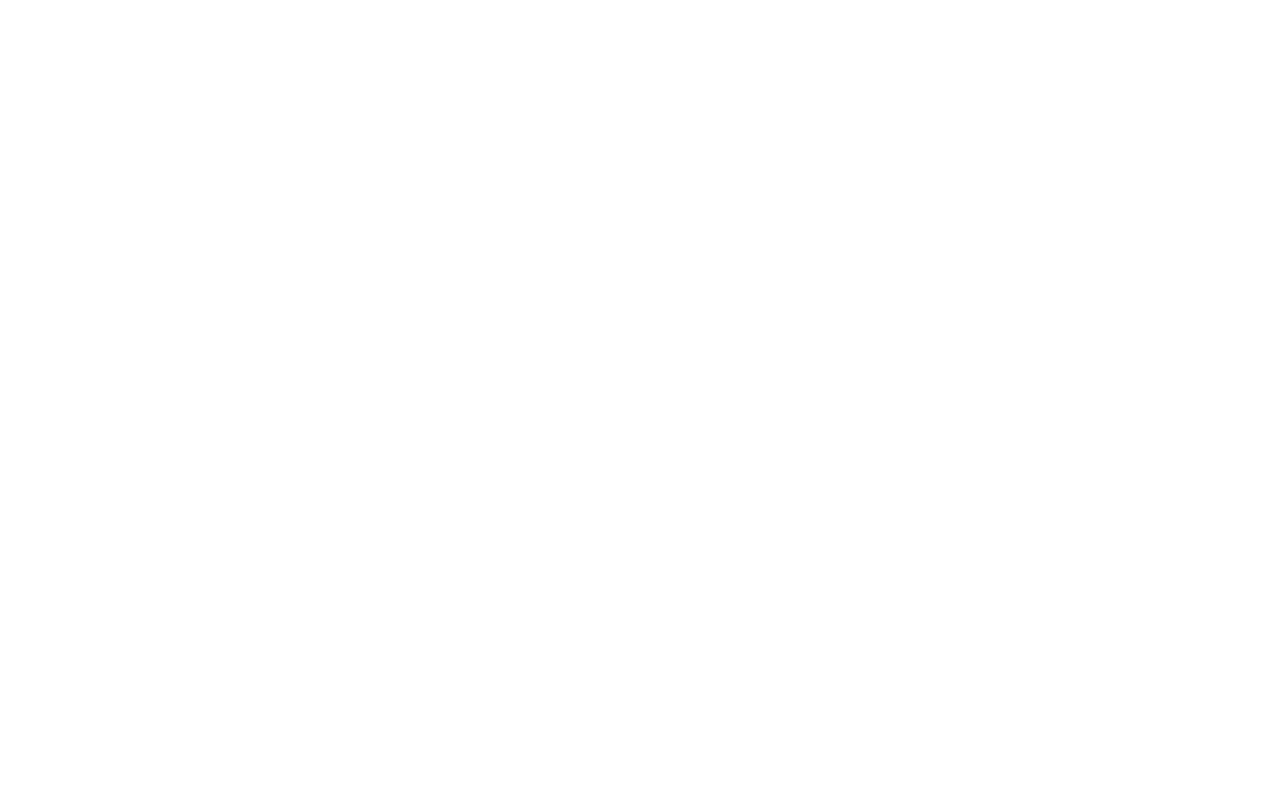
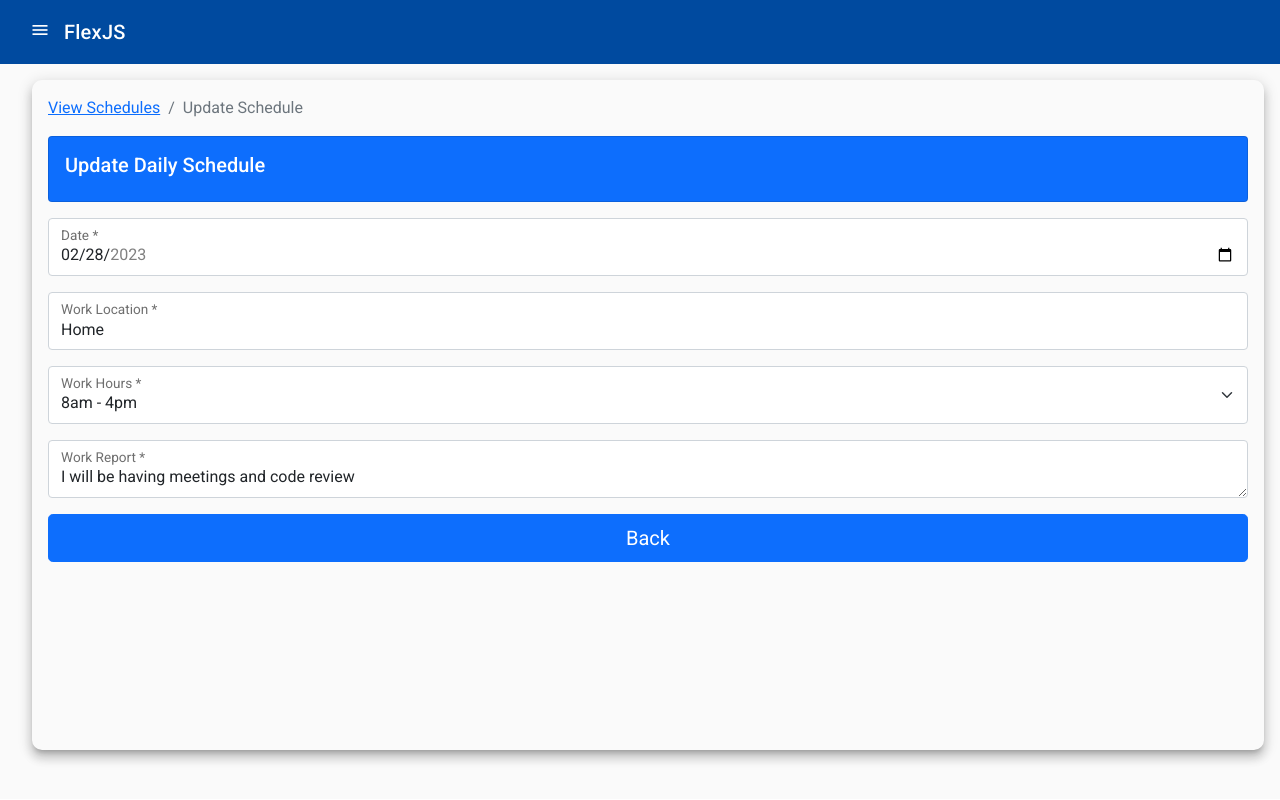
Before and after one commit to marinamanidar/flexIS, an Angular app: page /sidebar/update/1 in a window 1280 px wide. Before the commit this address led to /. Built offline with nearby package versions, Linux system fonts and the light colour scheme.

Commit message:
dev - view schedule & update schedule complete

```diff
--- a/src/app/app-routing.module.ts
+++ b/src/app/app-routing.module.ts
@@ -36,7 +36,8 @@
       {path: 'home', component: HomePageComponent},
 	    {path: 'view-sch', component: ViewScheduleComponent},
 	    {path: 'request/:id',component: ReviewRequestComponent},
-      {path: 'view-request', component: ViewRequestComponent}
+      {path: 'view-request', component: ViewRequestComponent},
+      {path: 'update/:id',component: UpdateScheduleComponent}
     ]
   }];
 
--- a/src/app/app.component.ts
+++ b/src/app/app.component.ts
@@ -164,14 +164,14 @@
 
 
 	this.schedule = {
-      id: 1,
+      id: '1',
       employeeID: "E100",
       date: new Date().toLocaleDateString(),
       workLocation : "Home",
       workHours: "1",
       workReport: "I will be having meetings and code review",
       supervisorComments: null,
-      status: "Pending"
+      status: "Approved"
     }
     this.addSchedule(this.schedule);
 
--- a/src/app/shared-model/daily-schedule.model.ts
+++ b/src/app/shared-model/daily-schedule.model.ts
@@ -1,5 +1,5 @@
 export class Schedule {
-    id: number
+    id: string
     employeeID: string
     date: string
     workLocation: string
--- a/src/app/update-schedule/update-schedule.component.html
+++ b/src/app/update-schedule/update-schedule.component.html
@@ -19,12 +19,12 @@
     </div>
 
     <div class="form-floating mb-3">
-      <input type="text" class="form-control input-lg" id="floatingInput" name="workLocation" formControlName="workLocation" [class.is-invalid]="(scheduleForm.get('workLocation').touched || scheduleForm.get('workLocation').dirty) && scheduleForm.get('workLocation').invalid"/>
+      <input type="text" class="form-control input-lg" id="workLocation" name="workLocation" formControlName="workLocation" [class.is-invalid]="(scheduleForm.get('workLocation').touched || scheduleForm.get('workLocation').dirty) && scheduleForm.get('workLocation').invalid"/>
       <label for="floatingInput">Work Location *</label>
     </div>
 
     <div class="form-floating mb-3">
-        <select name="position" class="form-select" id="floatingSelect" aria-label="Floating label select example" formControlName="workHours" [class.is-invalid]="(scheduleForm.get('workHours').touched || scheduleForm.get('workHours').dirty) && scheduleForm.get('workHours').invalid" required>
+        <select name="position" class="form-select" id="workHours" aria-label="Floating label select example" formControlName="workHours" [class.is-invalid]="(scheduleForm.get('workHours').touched || scheduleForm.get('workHours').dirty) && scheduleForm.get('workHours').invalid" required >
           <option class="text-muted" disabled [value]="null"></option>
           <option value="1">8am - 4pm</option>
           <option value="2">9am - 5pm</option>
@@ -34,12 +34,12 @@
     </div>
 
     <div class="form-floating mb-3">
-      <textarea type="text" class="form-control input-lg" id="floatingInput" formControlName="workReport" placeholder="name@example.com" rows="5" [class.is-invalid]="(scheduleForm.get('workReport').touched || scheduleForm.get('workReport').dirty) && scheduleForm.get('workReport').invalid" required></textarea>
+      <textarea type="text" class="form-control input-lg" id="workReport" formControlName="workReport" placeholder="name@example.com" rows="5" [class.is-invalid]="(scheduleForm.get('workReport').touched || scheduleForm.get('workReport').dirty) && scheduleForm.get('workReport').invalid" required></textarea>
       <label for="floatingInput">Work Report *</label>
     </div>
 
 
     <div class="d-grid gap-2">
-        <button class="btn btn-lg btn-primary" [disabled]="this.scheduleForm.invalid" type="submit">Register</button>
-      </div>
+        <button class="btn btn-lg btn-primary" id="button" [disabled]="this.scheduleForm.invalid" type="submit">Register</button>
+    </div>
   </form>
--- a/src/app/update-schedule/update-schedule.component.ts
+++ b/src/app/update-schedule/update-schedule.component.ts
@@ -1,6 +1,7 @@
 import { Component, OnInit } from '@angular/core';
 import { FormControl, FormGroup, Validators } from '@angular/forms';
-import { Router } from '@angular/router';
+import { ActivatedRoute, Router } from '@angular/router';
+import { Observable } from 'rxjs';
 import { Schedule } from '../shared-model/daily-schedule.model';
 
 @Component({
@@ -9,11 +10,18 @@
   styleUrls: ['./update-schedule.component.css']
 })
 export class UpdateScheduleComponent implements OnInit {
+    requestArray: Schedule[] = [];
     today = new Date(Date.now() + (3600 * 1000 * 24));
     max = new Date(Date.now() + (3600 * 1000 * 168));
     public schedule: Schedule;
     listOfSchedules = JSON.parse(localStorage.getItem("Schedules"));
     arrayLength = this.listOfSchedules.length + 1;
+    sub: any;
+    reqID: string;
+    exist : boolean = false;
+    id: number;
+
+    constructor(private router: Router, private route: ActivatedRoute) {}
 
   scheduleForm = new FormGroup({
     date: new FormControl(null, Validators.required),
@@ -25,9 +33,33 @@
   ngOnInit(){
     document.getElementById("date").setAttribute("min", this.today.toISOString().split('T')[0]);
     document.getElementById("date").setAttribute("max", this.max.toISOString().split('T')[0]);
+
+
+    this.sub = this.route.params.subscribe(params => {
+      if(params['id'] != undefined){
+        this.exist = true;
+        this.reqID = params['id'];
+        this.requestArray = Object.values(this.listOfSchedules);
+        this.schedule = this.requestArray.find(x => x.id == this.reqID);
+        const date = new Date(this.schedule.date);
+        this.formatDate(date);
+        document.getElementById("button").innerHTML = "Update";
+        this.scheduleForm.patchValue({
+        date : this.formatDate(date),
+        workLocation : this.schedule.workLocation,
+        workHours : this.schedule.workHours,
+        workReport : this.schedule.workReport
+       })
+       if(this.schedule.status == 'Approved'){
+        document.getElementById("date").setAttribute('style', 'pointer-events: none');
+        document.getElementById("workLocation").setAttribute('style', 'pointer-events: none');
+        document.getElementById("workHours").setAttribute('style', 'pointer-events: none');
+        document.getElementById("workReport").setAttribute('style', 'pointer-events: none');
+        document.getElementById("button").innerHTML = "Back";
+       }
+      }
+    });
   }
-
-  constructor(private router: Router) {}
 
   get date(){
     return this.scheduleForm.get('date');
@@ -45,10 +77,27 @@
     return this.scheduleForm.get('workReport')
   }
 
+  formatDate(date) {
+    const d = new Date(date);
+    let month = '' + (d.getMonth() + 1);
+    let day = '' + d.getDate();
+    const year = d.getFullYear();
+    if (month.length < 2) month = '0' + month;
+    if (day.length < 2) day = '0' + day;
+    return [year, month, day].join('-');
+  }
+
   onSubmit(){
-    if(this.scheduleForm.valid){
+    if(this.exist == true && this.scheduleForm.valid){
+      this.listOfSchedules[Number(this.reqID) - 1].date = this.scheduleForm.value.date
+      this.listOfSchedules[Number(this.reqID) - 1].workLocation = this.scheduleForm.value.workLocation
+      this.listOfSchedules[Number(this.reqID) - 1].workHours = this.scheduleForm.value.workHours
+      this.listOfSchedules[Number(this.reqID) - 1].workReport = this.scheduleForm.value.workReport
+      localStorage.setItem('Schedules', JSON.stringify(this.listOfSchedules));
+    }
+    if(this.scheduleForm.valid && this.exist == false){
       this.schedule = {
-        id : this.arrayLength,
+        id : this.arrayLength.toString(),
         employeeID: "E100",
         date: this.scheduleForm.value.date,
         workLocation : this.scheduleForm.value.workLocation,
@@ -57,8 +106,8 @@
         supervisorComments: null,
         status: "Pending"
       }
+      this.addSchedule(this.schedule);
     }
-    this.addSchedule(this.schedule);
     this.scheduleForm.reset();
     this.router.navigate(['/sidebar/view-sch']);
   }
@@ -74,4 +123,5 @@
     localStorage.setItem('Schedules', JSON.stringify(schedules));
   }
 
+
 }
--- a/src/app/view-schedule/view-schedule.component.html
+++ b/src/app/view-schedule/view-schedule.component.html
@@ -6,7 +6,7 @@
 <div class="d-md-flex justify-content-end align-items-center bg-white p-3">
     <button type="button" class="btn btn-primary btn-lg" routerLink="/sidebar/update">
         <i class="fas fa-plus  fs-3 me-1 text-white"></i>
-        <span class="ms-1 text-white">Update Schedule</span>
+        <span class="ms-1 text-white">Insert Schedule</span>
     </button>
 </div>
 
@@ -47,13 +47,17 @@
                         <td>
                             <a class="link fs-4 font-medium me-2"
                                 placement="right" ngbTooltip="Activate">
-                                <i class="bi bi-circle-fill" [class.text-warning]="item.status == 'Pending'" [class.text-success]="item.status == 'Approve'" [class.text-danger]="item.status == 'Accepted'"></i>
+                                <i class="bi bi-circle-fill" [class.text-warning]="item.status == 'Pending'" [class.text-success]="item.status == 'Approved'" [class.text-danger]="item.status == 'Rejected'"></i>
                             </a>
                         </td>
                         <td>
-                            <a class="link fs-4 font-medium me-2 text-dark"
+                            <a *ngIf="item.status != 'Approved'" class="link fs-4 font-medium me-2 text-dark" (click)="review(item)"
                                 placement="right" ngbTooltip="Activate">
                                 <i class="bi bi-pencil-fill"></i>
+                            </a>
+                            <a *ngIf="item.status == 'Approved'" class="link fs-4 font-medium me-2 text-dark" (click)="review(item)"
+                                placement="right" ngbTooltip="Activate">
+                                <i class="bi bi-eye"></i>
                             </a>
                         </td>
                     </tr>
--- a/src/app/view-schedule/view-schedule.component.ts
+++ b/src/app/view-schedule/view-schedule.component.ts
@@ -1,4 +1,5 @@
 import { Component } from '@angular/core';
+import { Router } from '@angular/router';
 
 @Component({
   selector: 'app-view-schedule',
@@ -7,4 +8,12 @@
 })
 export class ViewScheduleComponent {
   listSchedules = JSON.parse(localStorage.getItem('Schedules'));
+
+  constructor(private router: Router){}
+
+  review(data) {
+    this.router.navigate(['/sidebar/update', data.id]);
+    console.log(data)
+  }
+
 }
```
